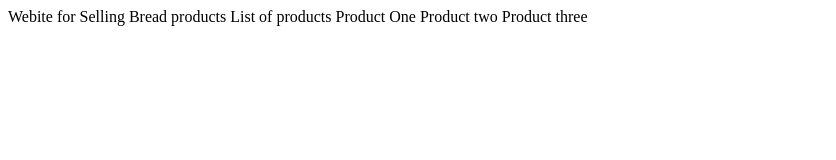
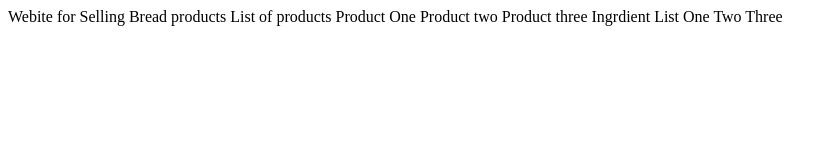
Before and after one commit to sunnygadekar/com.Bread.Demo, a plain HTML site: page root/Index.html in a window 1280 px wide. Shown: the whole page, without its empty margins (0-836 px from the left). Drawn offline with Linux system fonts and the light colour scheme.

Commit message:
bugs fixed for the v1 reease one

```diff
--- a/root/Index.html
+++ b/root/Index.html
@@ -9,6 +9,13 @@ Product One
 Product two
 Product three
 
+Ingrdient List
+One
+Two
+Three
+
+
+
 
 
 </html>
```
